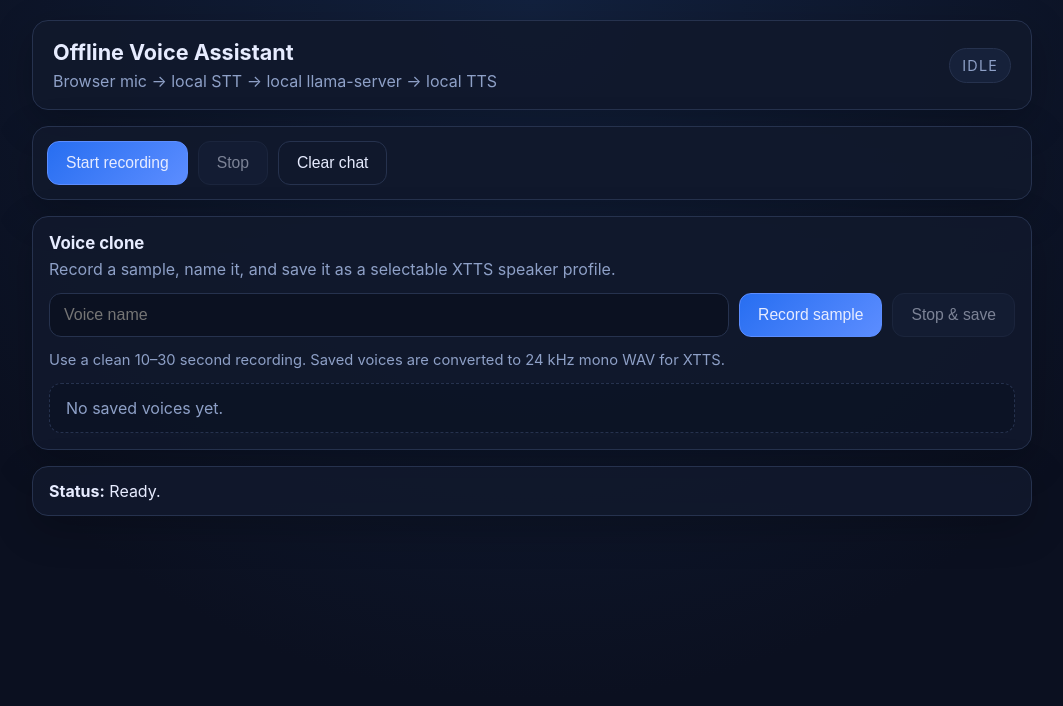
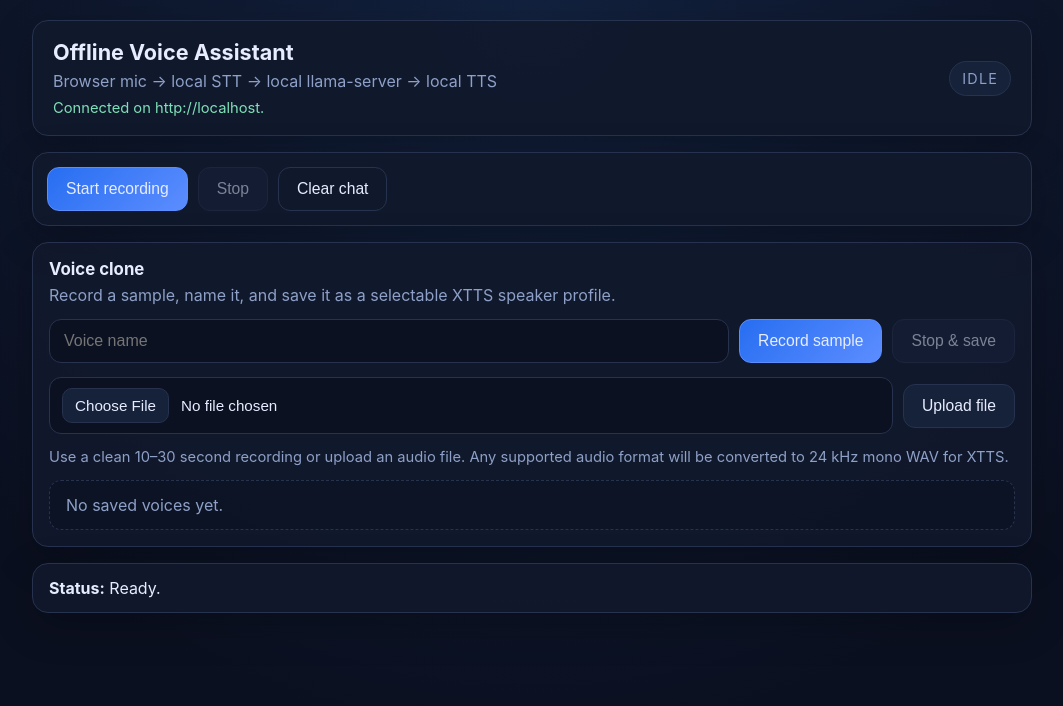
Before and after one commit to dmahony/voice_assistant, a FastAPI app: page / in a window 1280 px wide. Shown: the top 706 px of the page, without its empty margins (108-1171 px from the left). Run offline with FastAPI, Linux system fonts and the light colour scheme; data that the repository does not hold is empty.

Commit message:
feat: allow uploading voice files

```diff
--- a/static/app.js
+++ b/static/app.js
@@ -8,7 +8,10 @@ const audioPlayer = document.getElementById('audio-player');
 const voiceNameInput = document.getElementById('voice-name');
 const voiceStartBtn = document.getElementById('voice-start-btn');
 const voiceStopBtn = document.getElementById('voice-stop-btn');
+const voiceFileInput = document.getElementById('voice-file');
+const voiceUploadBtn = document.getElementById('voice-upload-btn');
 const voiceListEl = document.getElementById('voice-list');
+const connectionNoteEl = document.getElementById('connection-note');
 
 const chatState = { mediaRecorder: null, chunks: [], stream: null };
 const voiceState = { mediaRecorder: null, chunks: [], stream: null };
@@ -19,6 +22,15 @@ function setStatus(text, mode = 'idle') {
   statusText.textContent = text;
   statusPill.textContent = mode === 'transcribing' ? 'transcribing…' : mode;
   statusPill.dataset.mode = mode;
+}
+
+function setConnectionNote(text, tone = '') {
+  if (!connectionNoteEl) return;
+  connectionNoteEl.textContent = text;
+  connectionNoteEl.className = 'connection-note';
+  if (tone) {
+    connectionNoteEl.classList.add(tone);
+  }
 }
 
 function scrollChatToBottom() {
@@ -235,7 +247,12 @@ async function handleChatRecordingStop() {
       stopPlayback();
       audioPlayer.src = data.audio_url;
       activeAudioUrl = null;
-      await audioPlayer.play();
+      try {
+        await audioPlayer.play();
+      } catch (err) {
+        console.warn(err);
+        setStatus('Reply ready. Tap Play to hear audio.', 'idle');
+      }
     }
 
     setStatus('Ready.', 'idle');
@@ -309,6 +326,48 @@ async function handleVoiceRecordingStop() {
     renderVoiceList(data.voices);
   } finally {
     resetVoiceRecorderState();
+    await refreshVoiceLibrary();
+  }
+}
+
+async function uploadVoiceFile() {
+  if (recorderHasAudio(chatState) || recorderHasAudio(voiceState)) {
+    setStatus('Stop any active recording before uploading a voice file.', 'error');
+    return;
+  }
+
+  const name = voiceNameInput.value.trim();
+  if (!name) {
+    setStatus('Enter a voice name before uploading a file.', 'error');
+    voiceNameInput.focus();
+    return;
+  }
+
+  const file = voiceFileInput?.files?.[0];
+  if (!file) {
+    setStatus('Choose an audio file to upload.', 'error');
+    return;
+  }
+
+  const formData = new FormData();
+  formData.append('name', name);
+  formData.append('audio', file, file.name || 'voice-upload');
+
+  try {
+    voiceUploadBtn.disabled = true;
+    voiceUploadBtn.textContent = 'Uploading...';
+    setStatus('Uploading voice file...', 'uploading');
+    const data = await fetchJson('/api/voices', { method: 'POST', body: formData });
+    voiceNameInput.value = '';
+    voiceFileInput.value = '';
+    setStatus(`Uploaded voice “${data.voice.name}”. Converted to WAV automatically.`, 'idle');
+    renderVoiceList(data.voices);
+  } catch (err) {
+    console.error(err);
+    setStatus(`Error: ${err.message}`, 'error');
+  } finally {
+    voiceUploadBtn.disabled = false;
+    voiceUploadBtn.textContent = 'Upload file';
     await refreshVoiceLibrary();
   }
 }
@@ -440,6 +499,12 @@ voiceStartBtn.addEventListener('click', () => {
   });
 });
 voiceStopBtn.addEventListener('click', stopVoiceRecording);
+voiceUploadBtn.addEventListener('click', () => {
+  uploadVoiceFile().catch((err) => {
+    console.error(err);
+    setStatus(`Error: ${err.message}`, 'error');
+  });
+});
 
 window.addEventListener('beforeunload', () => {
   stopPlayback();
@@ -448,6 +513,15 @@ window.addEventListener('beforeunload', () => {
 });
 
 (async function init() {
+  if (!window.isSecureContext) {
+    setConnectionNote(
+      'Microphone capture requires HTTPS or localhost. For Android over USB, run: adb reverse tcp:8000 tcp:8000 then open http://127.0.0.1:8000 on the phone.',
+      'warning',
+    );
+  } else {
+    setConnectionNote(`Connected on ${window.location.origin}.`, 'ok');
+  }
+
   try {
     const sessionData = await fetchJson('/api/session');
     if (sessionData.messages?.length) {
--- a/static/style.css
+++ b/static/style.css
@@ -38,6 +38,20 @@ body {
   align-items: center;
   justify-content: space-between;
   padding: 18px 20px;
+}
+
+.connection-note {
+  margin-top: 8px;
+  color: var(--muted);
+  font-size: 0.92rem;
+}
+
+.connection-note.warning {
+  color: #ffd7a8;
+}
+
+.connection-note.ok {
+  color: var(--accent-2);
 }
 
 h1 { margin: 0 0 6px; font-size: 1.35rem; }
@@ -96,6 +110,38 @@ button.danger:hover:not(:disabled) { border-color: var(--danger); }
   display: flex;
   gap: 10px;
   flex-wrap: wrap;
+}
+
+.voice-upload-row {
+  display: flex;
+  gap: 10px;
+  flex-wrap: wrap;
+  align-items: center;
+}
+
+.voice-file-input {
+  flex: 1 1 320px;
+  min-width: 0;
+  border: 1px solid var(--border);
+  background: rgba(10, 16, 31, 0.8);
+  color: var(--text);
+  border-radius: 12px;
+  padding: 10px 12px;
+  font-size: 0.95rem;
+}
+
+.voice-file-input::file-selector-button {
+  margin-right: 12px;
+  border: 1px solid var(--border);
+  background: var(--panel-2);
+  color: var(--text);
+  border-radius: 10px;
+  padding: 8px 12px;
+  cursor: pointer;
+}
+
+.voice-file-input::file-selector-button:hover {
+  border-color: var(--accent);
 }
 
 .voice-form input {
--- a/templates/index.html
+++ b/templates/index.html
@@ -12,6 +12,7 @@
       <div>
         <h1>Offline Voice Assistant</h1>
         <p>Browser mic → local STT → local llama-server → local TTS</p>
+        <p id="connection-note" class="connection-note"></p>
       </div>
       <div class="status-pill" id="status-pill">idle</div>
     </header>
@@ -36,8 +37,13 @@
         <button id="voice-stop-btn" disabled>Stop & save</button>
       </div>
 
+      <div class="voice-upload-row">
+        <input id="voice-file" class="voice-file-input" type="file" accept="audio/*,.wav,.mp3,.m4a,.ogg,.webm,.flac,.aac,.opus" />
+        <button id="voice-upload-btn">Upload file</button>
+      </div>
+
       <div class="voice-note">
-        Use a clean 10–30 second recording. Saved voices are converted to 24 kHz mono WAV for XTTS.
+        Use a clean 10–30 second recording or upload an audio file. Any supported audio format will be converted to 24 kHz mono WAV for XTTS.
       </div>
 
       <div id="voice-list" class="voice-list"></div>
@@ -51,7 +57,7 @@
 
     <section class="debug-panel">
       <label for="audio-player">Audio playback</label>
-      <audio id="audio-player" controls></audio>
+      <audio id="audio-player" controls playsinline></audio>
     </section>
   </main>
 
--- a/voice_library.py
+++ b/voice_library.py
@@ -107,7 +107,18 @@ def convert_audio_to_voice_wav(source_path: Path, output_path: Path) -> Path:
         "-vn",
         str(output_path),
     ]
-    subprocess.run(cmd, check=True, stdout=subprocess.DEVNULL, stderr=subprocess.DEVNULL)
+    try:
+        subprocess.run(
+            cmd,
+            check=True,
+            stdout=subprocess.PIPE,
+            stderr=subprocess.PIPE,
+        )
+    except subprocess.CalledProcessError as exc:
+        stderr = (exc.stderr or b"").decode("utf-8", errors="replace").strip()
+        stdout = (exc.stdout or b"").decode("utf-8", errors="replace").strip()
+        details = stderr or stdout or str(exc)
+        raise RuntimeError(f"ffmpeg failed to convert {source_path} to WAV: {details}") from exc
     return output_path
 
 
```
Also changed, not shown: tests/test_app_tts.py (+34 -2 lines), tests/test_voice_library.py (+12 -0 lines), README.md.
